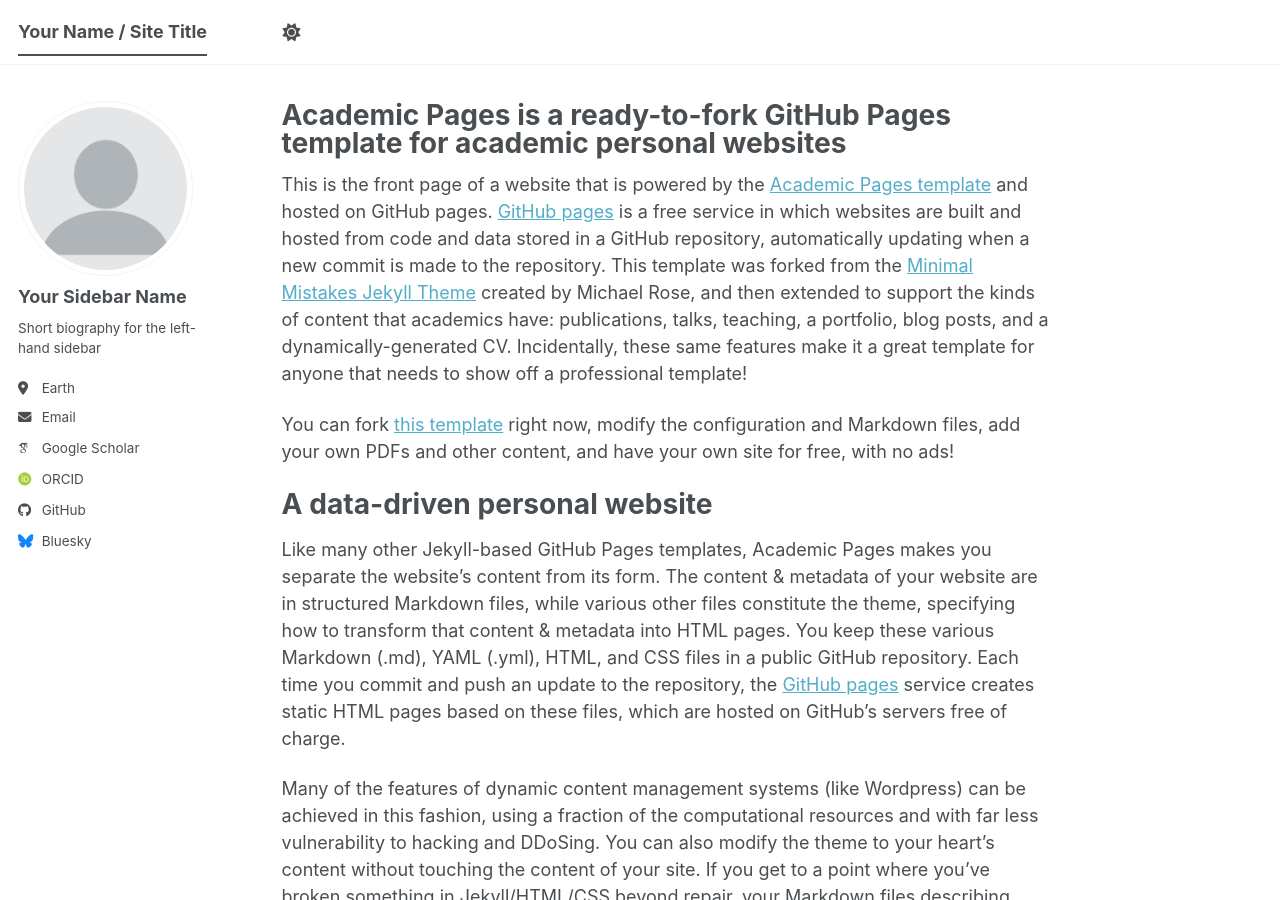
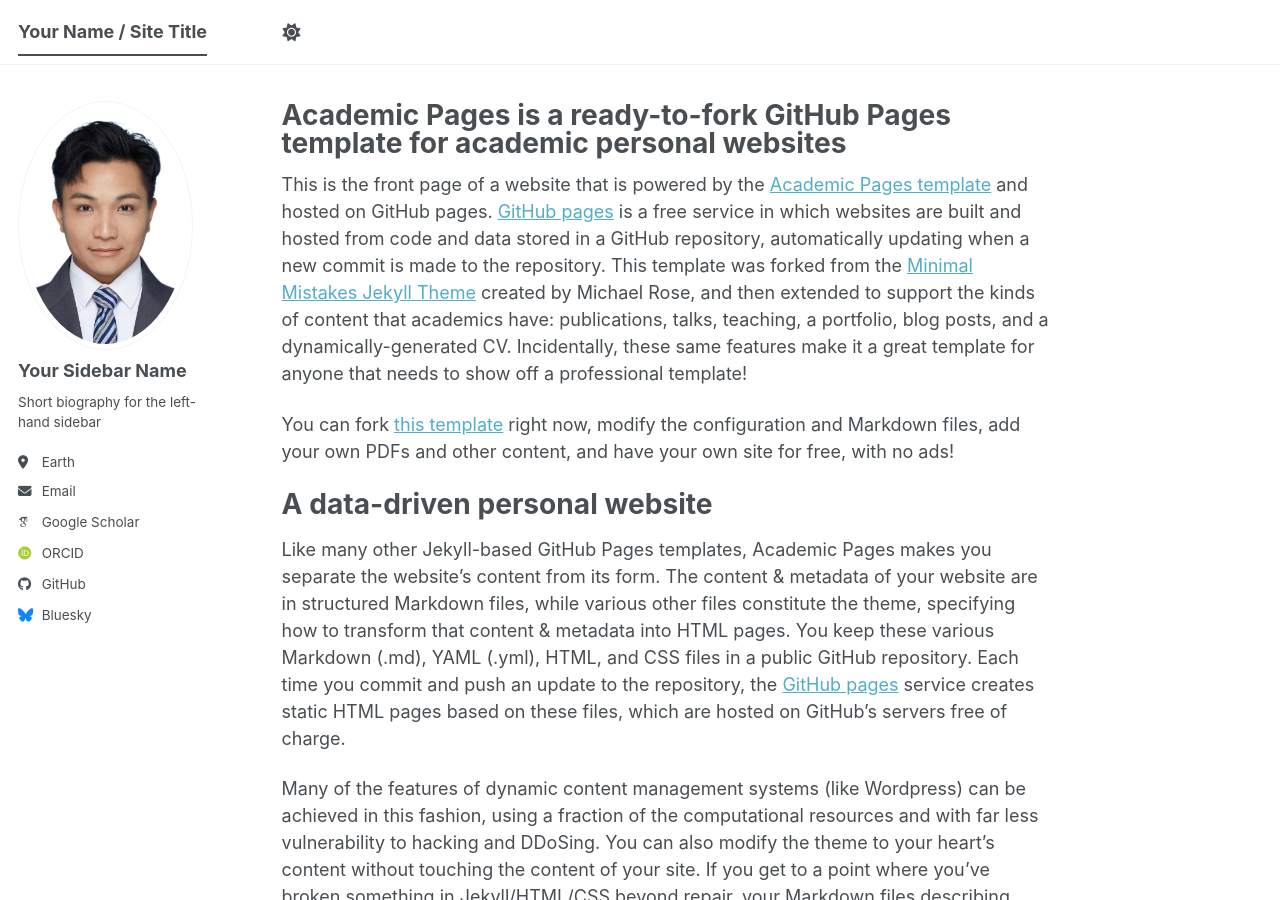
Before and after one commit to chenlunshu/CV, a Jekyll site: the page built from _pages/about.md, in a window 1280 px wide and 900 px high. Built offline with Jekyll 4.4.1, drawn with Linux system fonts in a browser that asks for light colours; some web fonts are replaced; a script bundle is joined from its source files by our own code; library files that are not in the unit come from our copies.

Commit message:
Update author avatar image in config

```diff
--- a/_config.yml
+++ b/_config.yml
@@ -23,7 +23,7 @@
 #               Additional customization can be done by editing /_includes/author-profile.html
 author:
   # Biographic information
-  avatar           : "profile.png"
+  avatar           : "Pfig.jpg"
   name             : "Your Sidebar Name"
   pronouns         : # example: "she/her"
   bio              : "Short biography for the left-hand sidebar"
```
